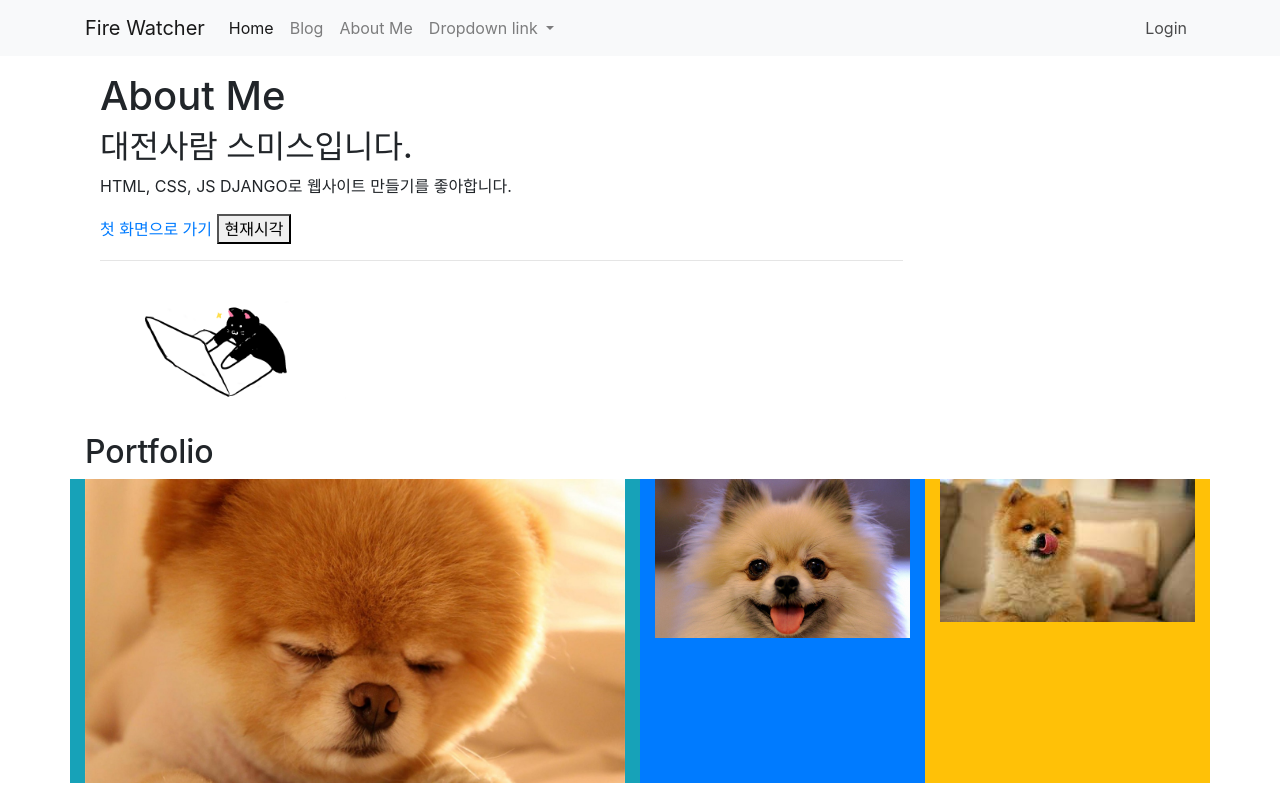
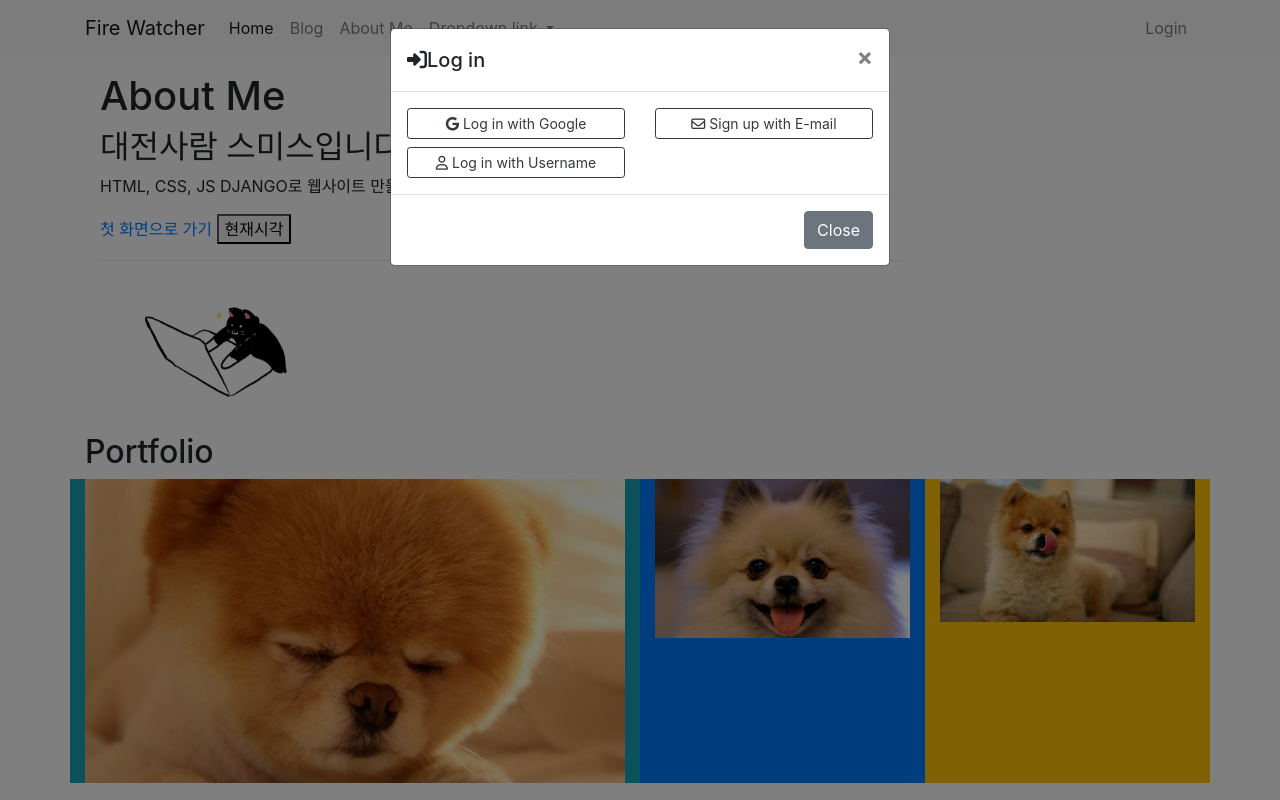
Before and after one commit to fowso/HTML_basic, a plain HTML site: page about_me.html in a window 1280 px wide. Both pictures are taken after a click on the link "Login". Drawn offline with nearby package versions, Linux system fonts and the light colour scheme.

Commit message:
프론트엔드 부분 연습 완료

```diff
--- a/about_me.html
+++ b/about_me.html
@@ -2,6 +2,7 @@
 <html lang="ko">
 
 <head>
+  <script src="https://kit.fontawesome.com/fb97ba9528.js" crossorigin="anonymous"></script>
   <meta charset="UTF-8">
   <meta http-equiv="X-UA-Compatible" content="IE=edge">
   <meta name="viewport" content="width=device-width, initial-scale=1.0">
@@ -44,14 +45,41 @@
             </div>
           </li>
         </ul>
-        <ul class="navbar-nav " >
+        <ul class="navbar-nav">
           <li class="nav-item"></li>
-          <a class="nav-link" href="#">Login</a>
+          <a class="nav-link" href="#" data-toggle="modal" data-target="#loginModal"></i>Login</a>
         </ul>
       </div>
     </nav>
   </nav>
+  <!-- Modal -->
+  <div class="modal fade" id="loginModal" tabindex="-1" aria-labelledby="loginModal" aria-hidden="true">
+    <div class="modal-dialog">
+      <div class="modal-content">
+        <div class="modal-header">
+          <h5 class="modal-title" id="loginModal"><i class="fas fa-sign-in-alt"></i>Log in</h5>
+          <button type="button" class="close" data-dismiss="modal" aria-label="Close">
+            <span aria-hidden="true">&times;</span>
+          </button>
+        </div>
+        <div class="modal-body">
+          <div class="row">
+            <div class="col-md-6 col-sm-12">
+              <button type="button" class="btn btn-outline-dark btn-block btn-sm"><i class="fab fa-google"></i> Log in with Google</button>
+              <button type="button" class="btn btn-outline-dark btn-block btn-sm"><i class="far fa-user"></i> Log in with Username</button>
+            </div>
+            <div class="col-md-6 col-sm-12">
+              <button type="button" class="btn btn-outline-dark btn-block btn-sm"><i class="far fa-envelope"></i> Sign up with E-mail</button>
+            </div>
+          </div>
+        </div>
+        <div class="modal-footer">
+          <button type="button" class="btn btn-secondary" data-dismiss="modal">Close</button>
 
+        </div>
+      </div>
+    </div>
+  </div>
   <div class="container">
     <div class="low my-3">
       <div class="col-9">
@@ -75,10 +103,10 @@
         <h2>Portfolio</h2>
       </div>
       <div class="col-sm col-lg-6 bg-info">
-        <img src="imgs/image_a.jpg" width="600"class="img-fluid">
+        <img src="imgs/image_a.jpg" width="600" class="img-fluid">
       </div>
       <div class="col-sm col-lg-3 bg-primary">
-        <img src="imgs/image_b.jpg" width="600"class="img-fluid">
+        <img src="imgs/image_b.jpg" width="600" class="img-fluid">
       </div>
       <div class="col-sm col-lg-3 bg-warning">
         <img src="imgs/image_c.jpg" width="600" class="img-fluid">
```
Also changed, not shown: blog_list.html (+32 -1 lines), index.html (+38 -1 lines), pratice.css (line endings or trailing spaces).
